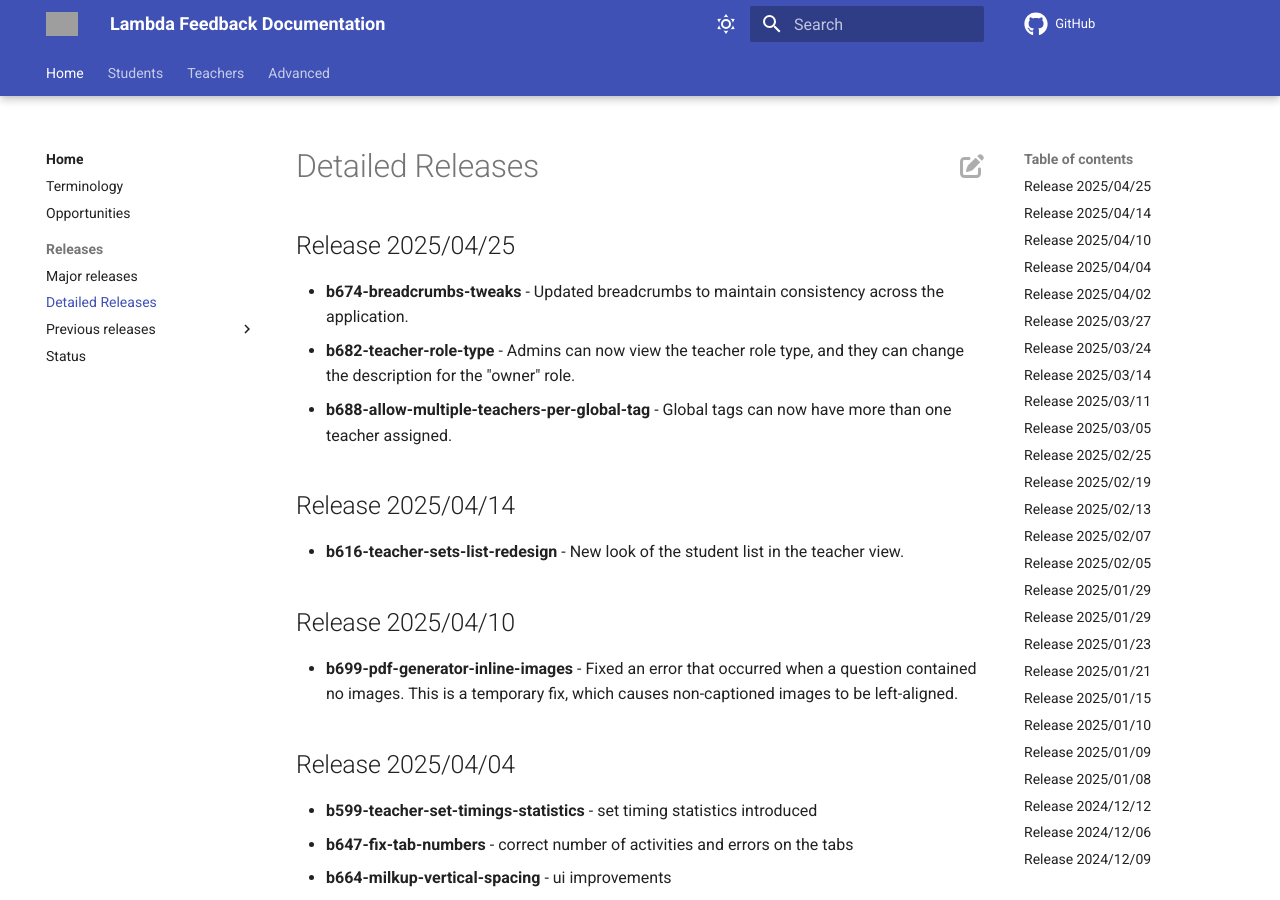
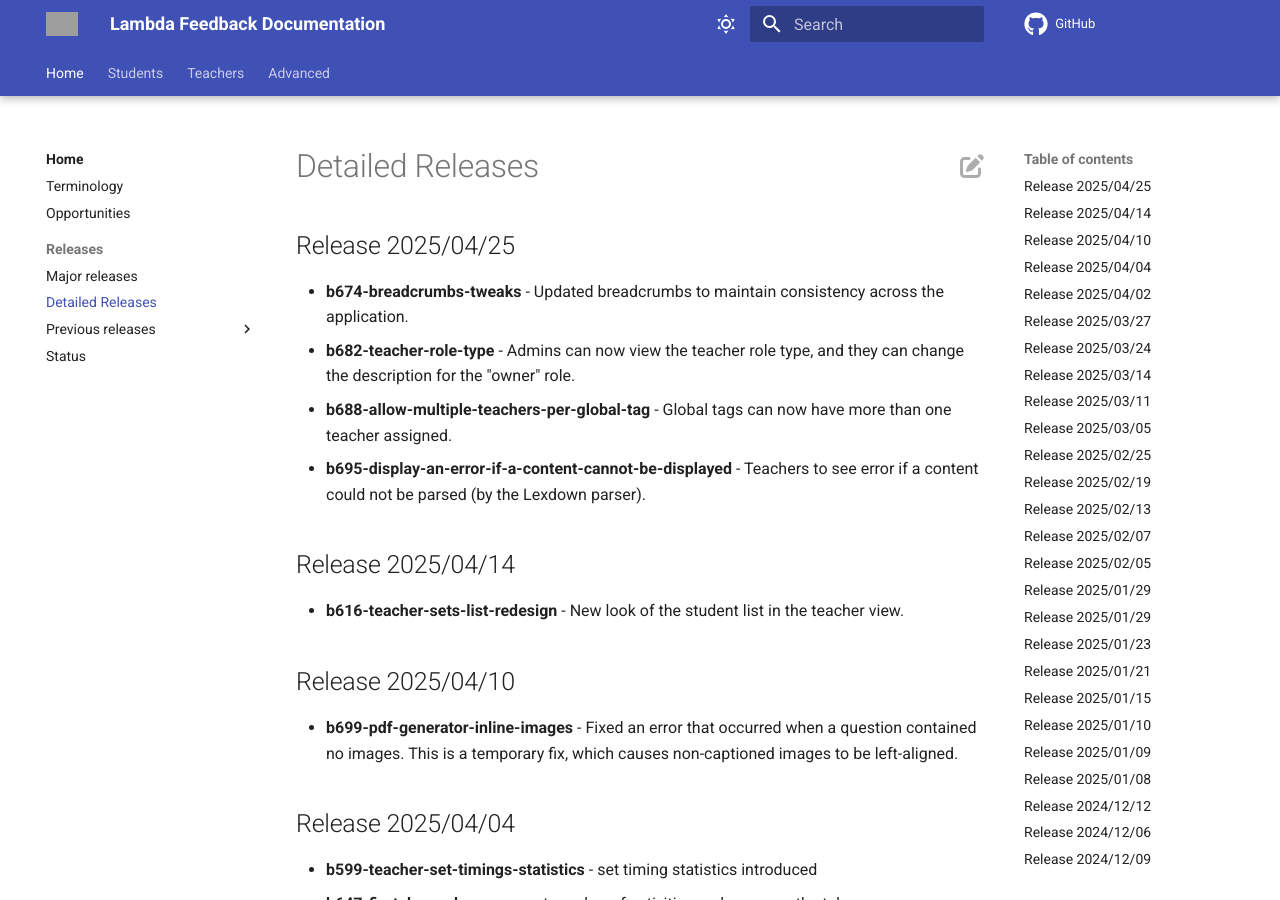
Before and after one commit to lambda-feedback/user-documentation, an MkDocs documentation site: the page built from docs/releases/detailed_releases.md, in a window 1280 px wide and 900 px high. Built offline with MkDocs 1.6.1 and Material for MkDocs 9.7.7, drawn with Linux system fonts in a browser that asks for light colours; comment, search, counter and statistics services are not loaded; grey boxes are pictures that could not be loaded.

Commit message:
Update detailed_releases.md

```diff
--- a/docs/releases/detailed_releases.md
+++ b/docs/releases/detailed_releases.md
@@ -3,6 +3,7 @@
 - **b674-breadcrumbs-tweaks** - Updated breadcrumbs to maintain consistency across the application.
 - **b682-teacher-role-type** - Admins can now view the teacher role type, and they can change the description for the "owner" role.
 - **b688-allow-multiple-teachers-per-global-tag** - Global tags can now have more than one teacher assigned.
+- **b695-display-an-error-if-a-content-cannot-be-displayed** - Teachers to see error if a content could not be parsed (by the Lexdown parser).
 
 ## Release 2025/04/14
 
```
